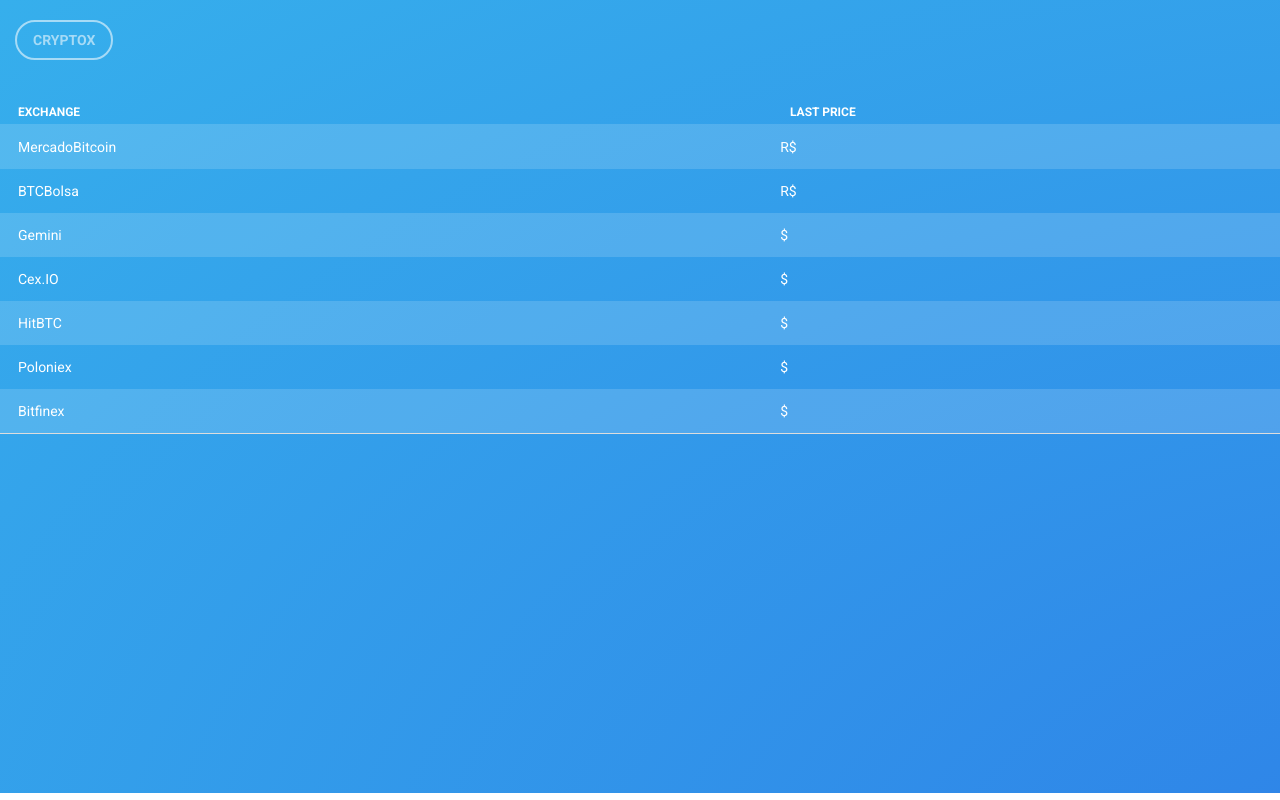
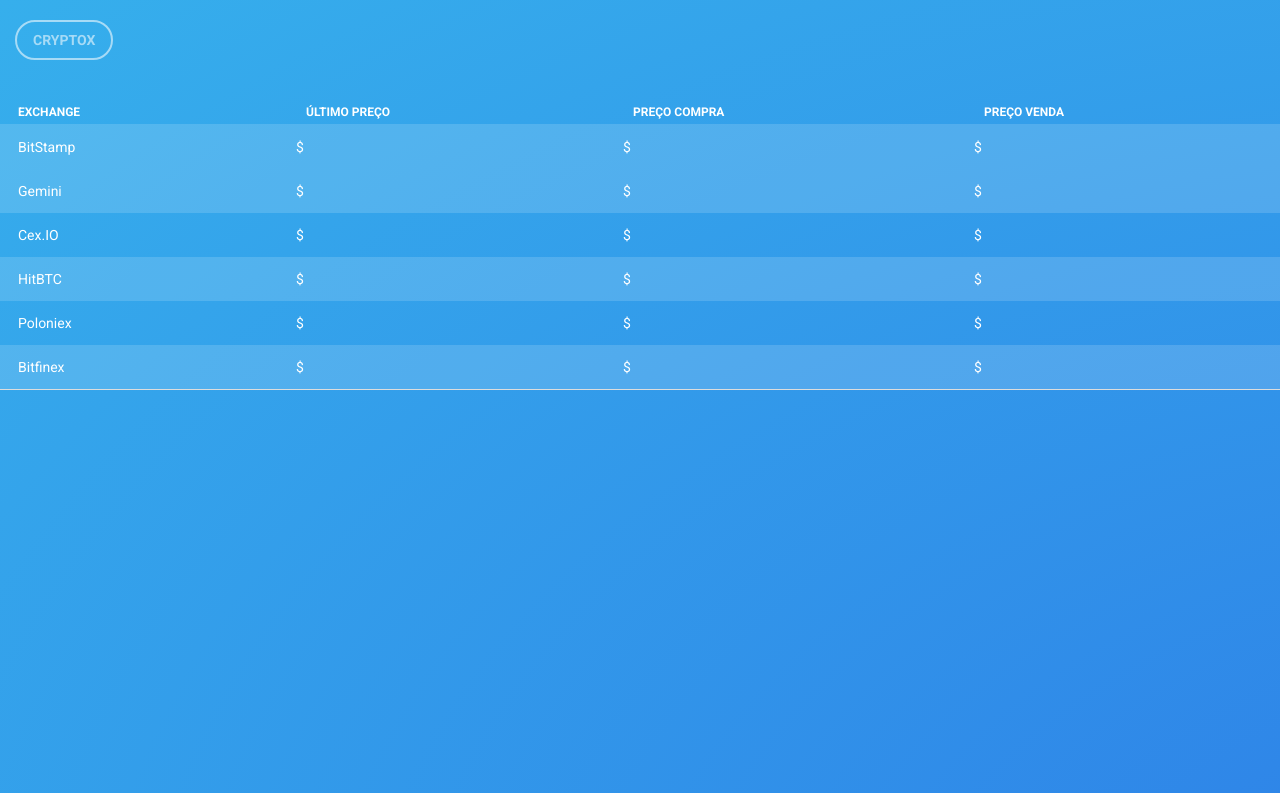
Before and after one commit to eduardo-fonseca/cryptox, a PHP site: page / in a window 1280 px wide. Run offline with PHP 8.4, Linux system fonts and the light colour scheme; data that the repository does not hold is empty; some libraries are stand-ins or nearby versions.

Commit message:
Atualização

```diff
--- a/web/index.php
+++ b/web/index.php
@@ -40,36 +40,47 @@
         <table id="fresh-table" class="table">
             <thead>
                 <th data-field="exchange">Exchange</th>
-                <th data-field="last_price">Last Price</th>
+                <th data-field="last_price">Último Preço</th>
+                <th data-field="ask">Preço Compra</th>
+                <th data-field="bid">Preço Venda</th>
             </thead>
             <tbody id="cpxTbody">
                 <tr>
-                    <td>MercadoBitcoin</td>
-                    <td>R$ <?php echo cpxMercadoBitcoin()[0]; ?></td>
+                    <td>BitStamp</td>
+                    <td>$ <?php echo cpxBitStamp()[1]; ?></td>
+                    <td>$ <?php echo cpxBitStamp()[7]; ?></td>
+                    <td>$ <?php echo cpxBitStamp()[3]; ?></td>
                 </tr>
                 <tr>
-                    <td>BTCBolsa</td>
-                    <td>R$ <?php echo cpxBTCBolsa()[0]; ?></td>
-                </tr>
                 <tr>
                     <td>Gemini</td>
                     <td>$ <?php echo cpxGemini()[2]; ?></td>
+                    <td>$ <?php echo cpxGemini()[0]; ?></td>
+                    <td>$ <?php echo cpxGemini()[1]; ?></td>
                 </tr>
                 <tr>
                     <td>Cex.IO</td>
                     <td>$ <?php echo cpxCexIO()[3]; ?></td>
+                    <td>$ <?php echo cpxCexIO()[7]; ?></td>
+                    <td>$ <?php echo cpxCexIO()[6]; ?></td>
                 </tr>
                 <tr>
                     <td>HitBTC</td>
                     <td>$ <?php echo cpxHitBTC()[2]; ?></td>
+                    <td>$ <?php echo cpxHitBTC()[0]; ?></td>
+                    <td>$ <?php echo cpxHitBTC()[1]; ?></td>
                 </tr>
                 <tr>
                     <td>Poloniex</td>
                     <td>$ <?php echo cpxPoloniex()[0]; ?></td>
+                    <td>$ <?php echo cpxPoloniex()[1]; ?></td>
+                    <td>$ <?php echo cpxPoloniex()[2]; ?></td>
                 </tr>
                 <tr>
                     <td>Bitfinex</td>
                     <td>$ <?php echo cpxBitfinex()[3]; ?></td>
+                    <td>$ <?php echo cpxBitfinex()[5]; ?></td>
+                    <td>$ <?php echo cpxBitfinex()[0]; ?></td>
                 </tr>
             </tbody>
         </table>
```
Also changed, not shown: 5 other files.
